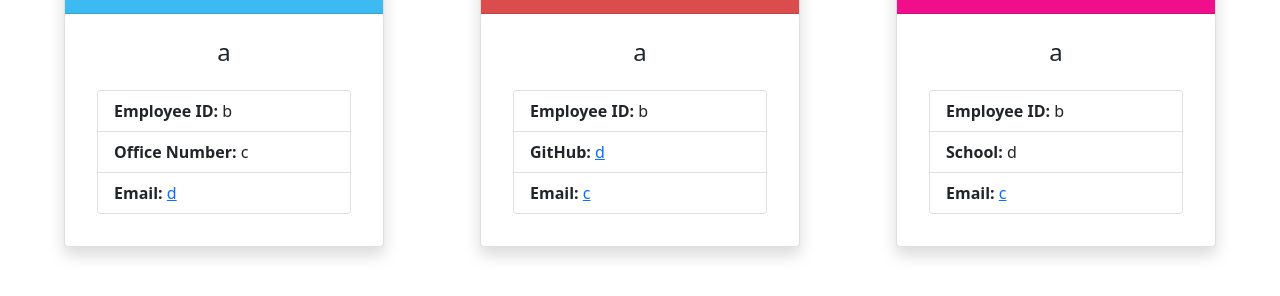
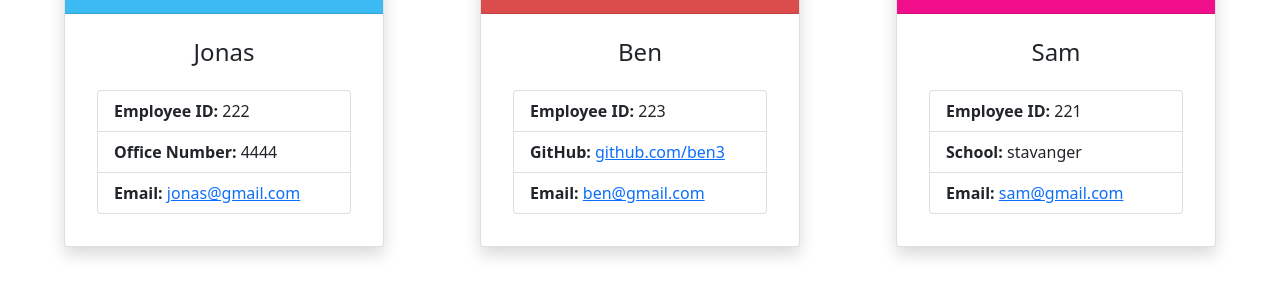
Before and after one commit to otivisan22/team-profile-generator, a website: page dist/index.html in a window 1280 px wide. Shown: the part 264-560 px from the top of the page. Drawn offline with nearby package versions, Linux system fonts and the light colour scheme.

Commit message:
updated read me added screenshots

```diff
--- a/dist/index.html
+++ b/dist/index.html
@@ -36,18 +36,18 @@
   <h3 class="p-2">Manager</h3>
 </div>
 <div class="card-body">
-  <h4 class="card-title text-center pb-3 pt-2">a</h4>
+  <h4 class="card-title text-center pb-3 pt-2">Jonas</h4>
   <ul class="list-group mx-3 mb-3">
     <li class="list-group-item fw-bold">
-      Employee ID: <span class="fw-normal">b</span>
+      Employee ID: <span class="fw-normal">222</span>
     </li>
     <li class="list-group-item fw-bold">
-      Office Number: <span class="fw-normal">c</span>
+      Office Number: <span class="fw-normal">4444</span>
     </li>
     <li class="list-group-item fw-bold">
       Email:
       <span class="fw-normal"
-        ><a href="mailto:d">d</a></span
+        ><a href="mailto:jonas@gmail.com">jonas@gmail.com</a></span
       >
     </li>
   </ul>
@@ -65,21 +65,21 @@
   <h3 class="p-2">Engineer</h3>
 </div>
 <div class="card-body">
-  <h4 class="card-title text-center pb-3 pt-2">a</h4>
+  <h4 class="card-title text-center pb-3 pt-2">Ben</h4>
   <ul class="list-group mx-3 mb-3">
     <li class="list-group-item fw-bold">
-      Employee ID: <span class="fw-normal">b</span>
+      Employee ID: <span class="fw-normal">223</span>
     </li>
     <li class="list-group-item fw-bold">
       GitHub:
       <span class="fw-normal"
-        ><a href="https://www.github.com/d">d</a></span
+        ><a href="https://www.github.com/github.com/ben3">github.com/ben3</a></span
       >
     </li>
     <li class="list-group-item fw-bold">
       Email:
       <span class="fw-normal"
-        ><a href="mailto: c">c</a></span
+        ><a href="mailto: ben@gmail.com">ben@gmail.com</a></span
       >
     </li>
   </ul>
@@ -97,18 +97,18 @@
     <h3 class="p-2">Intern</h3>
   </div>
   <div class="card-body">
-    <h4 class="card-title text-center pb-3 pt-2">a</h4>
+    <h4 class="card-title text-center pb-3 pt-2">Sam</h4>
     <ul class="list-group mx-3 mb-3">
       <li class="list-group-item fw-bold">
-        Employee ID: <span class="fw-normal">b</span>
+        Employee ID: <span class="fw-normal">221</span>
       </li>
       <li class="list-group-item fw-bold">
-        School: <span class="fw-normal">d</span>
+        School: <span class="fw-normal">stavanger</span>
       </li>
       <li class="list-group-item fw-bold">
         Email:
         <span class="fw-normal"
-          ><a href="mailto: c">c</a></span
+          ><a href="mailto: sam@gmail.com">sam@gmail.com</a></span
         >
       </li>
     </ul>
```
Also changed, not shown: README.md, src/images/cards.png (added), src/images/employeetest.PNG (added), src/images/engineertest.PNG (added), src/images/interntest.PNG (added), src/images/managertest.PNG (added), src/images/test1.PNG (added).
